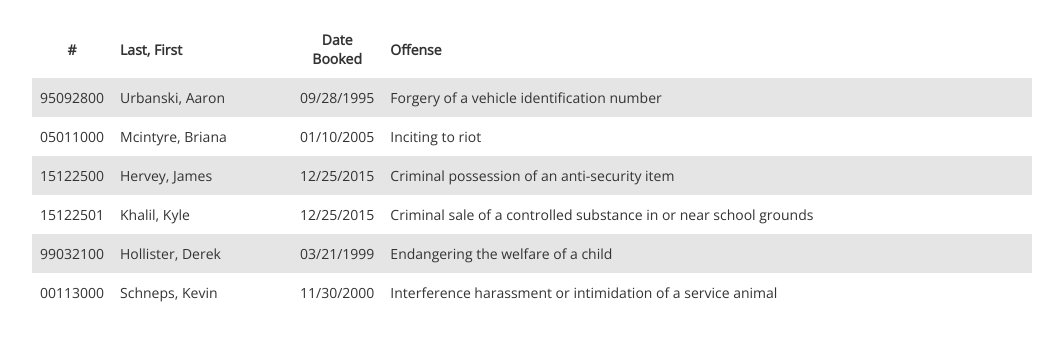
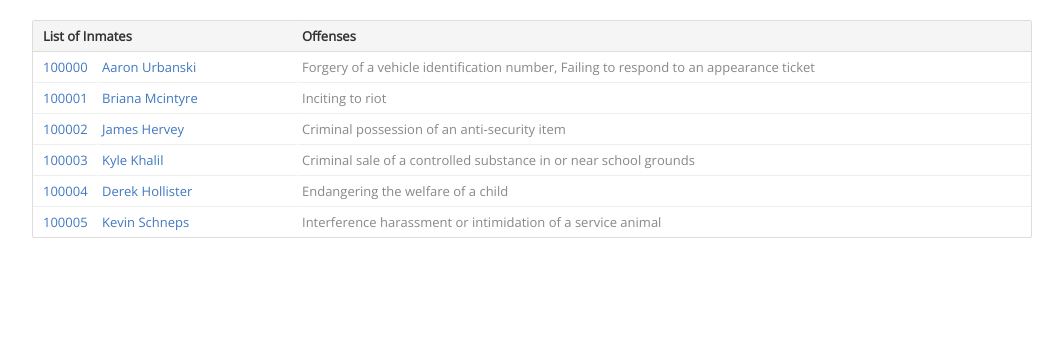
Before and after one commit to awprgrmmr/JIMS, a PHP site: page /inmates in a window 1280 px wide. Shown: the part 49-390 px from the top of the page, without its empty margins (108-1171 px from the left). Run offline with PHP 8.4, Linux system fonts and the light colour scheme; the visitor is signed in with stand-in values (Sample User, id 1); data comes from the database, SQL or seed files in the repository; some libraries are stand-ins or nearby versions.

Commit message:
Update list of inmates

```diff
--- a/assets/css/global.css
+++ b/assets/css/global.css
@@ -43,6 +43,10 @@ button {
 	font: inherit;
 	outline: none;
 	padding: 0;
+}
+table {
+	border-spacing: 0;
+	font-size: inherit;
 }
 
 .container {
@@ -138,37 +142,35 @@ header section ul li > * {
 
 /* Booking */
 #booking table {
-    border-collapse: collapse;
-    border-spacing: 0;
-    font-size: 14px;
-    width: 100%;
-}
-#booking tr:nth-child(2n) {
-    background-color: rgba(0, 0, 0, 0.1);
+	border: 1px solid #DDDDDD;
+	border-radius: 2px;
+   width: 100%;
 }
 #booking th,
 #booking td {
-    padding: 10px 8px;
+	padding: 6px 4px;
+	text-align: left;
 }
-#booking th:nth-child(1),
-#booking td:nth-child(1) {
-    text-align: center;
-    width: 65px;
+#booking th:first-child,
+#booking td:first-child {
+	padding-left: 10px;
 }
-#booking th:nth-child(2),
-#booking td:nth-child(2) {
-    text-align: left;
-    width: 180px;
+#booking th {
+	background: #F5F5F5;
+	border-bottom: 1px solid #DDDDDD;
+	border-top-left-radius: 2px;
+	border-top-right-radius: 2px;
 }
-#booking th:nth-child(3),
-#booking td:nth-child(3) {
-    text-align: center;
-    width: 80px;
+#booking td {
+	border-bottom: 1px solid #EEEEEE;
+	border-bottom-left-radius: 2px;
+	border-bottom-right-radius: 2px;
 }
-#booking th:nth-child(4),
-#booking td:nth-child(4) {
-    text-align: left;
-}
+#booking tr:last-child td { border-bottom: none; }
+#booking tr:hover td { background: #F5F5F5; }
+#booking td.id { width: 65px; }
+#booking td.name { width: 200px; }
+#booking td.offense { color: #888888; }
 
 /* Settings */
 #settings #manageusers ul li {
--- a/modules/inmates.php
+++ b/modules/inmates.php
@@ -1,46 +1,25 @@
+<?php $db = new SQLite3("assets/data/jims.db"); ?>
+<?php $inmates = $db->query("SELECT * FROM inmates"); ?>
 <div id="booking">
 	<table>
-		<tr>
-			<th>#</th>
-			<th>Last, First</th>
-			<th>Date Booked</th>
-			<th>Offense</th>
-		</tr>
-		<tr>
-			<td>95092800</td>
-			<td>Urbanski, Aaron</td>
-			<td>09/28/1995</td>
-			<td>Forgery of a vehicle identification number</td>
-		</tr>
-		<tr>
-			<td>05011000</td>
-			<td>Mcintyre, Briana</td>
-			<td>01/10/2005</td>
-			<td>Inciting to riot</td>
-		</tr>
-		<tr>
-			<td>15122500</td>
-			<td>Hervey, James</td>
-			<td>12/25/2015</td>
-			<td>Criminal possession of an anti-security item</td>
-		</tr>
-		<tr>
-			<td>15122501</td>
-			<td>Khalil, Kyle</td>
-			<td>12/25/2015</td>
-			<td>Criminal sale of a controlled substance in or near school grounds</td>
-		</tr>
-		<tr>
-			<td>99032100</td>
-			<td>Hollister, Derek</td>
-			<td>03/21/1999</td>
-			<td>Endangering the welfare of a child</td>
-		</tr>
-		<tr>
-			<td>00113000</td>
-			<td>Schneps, Kevin</td>
-			<td>11/30/2000</td>
-			<td>Interference harassment or intimidation of a service animal</td>
-		</tr>
+			<tr>
+				<th colspan="2">List of Inmates</th>
+				<th>Offenses</th>
+			</tr>
+		<?php while ($inmate = $inmates->fetchArray()) : ?>
+			<tr>
+				<td class="id"><a href="#"><?php echo $inmate['id']; ?></a></td>
+				<td class="name"><a href="#"><?php echo $inmate['name']; ?></a></td>
+				<td class="offense">
+					<?php
+					$offenses = $db->query("SELECT charge FROM booking WHERE inmate='" . $inmate['id'] ."'");
+					$string = '';
+					while ($offense = $offenses->fetchArray())
+						$string .= $offense['charge'] . ', ';
+					echo substr($string, 0, -2);
+					?>
+				</td>
+			</tr>
+		<?php endwhile; ?>
 	</table>
 </div>
```
Also changed, not shown: assets/data/jims.db.
